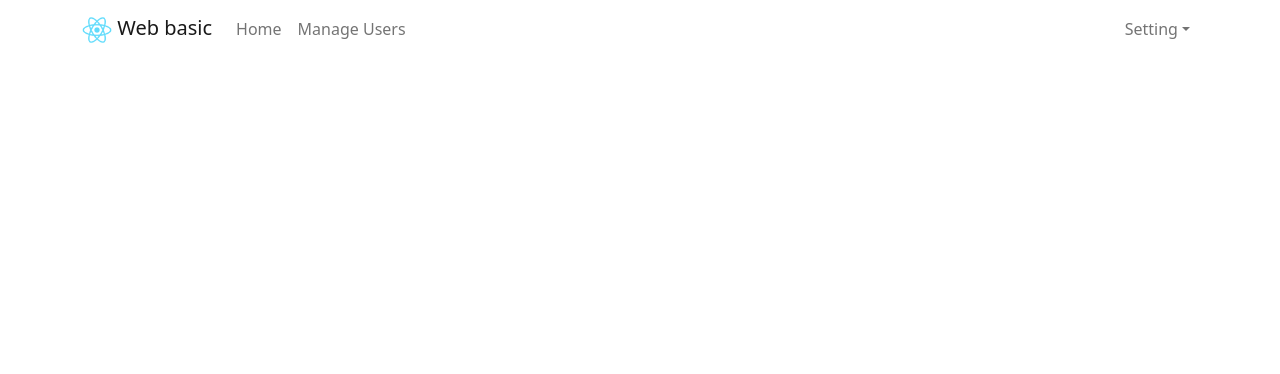
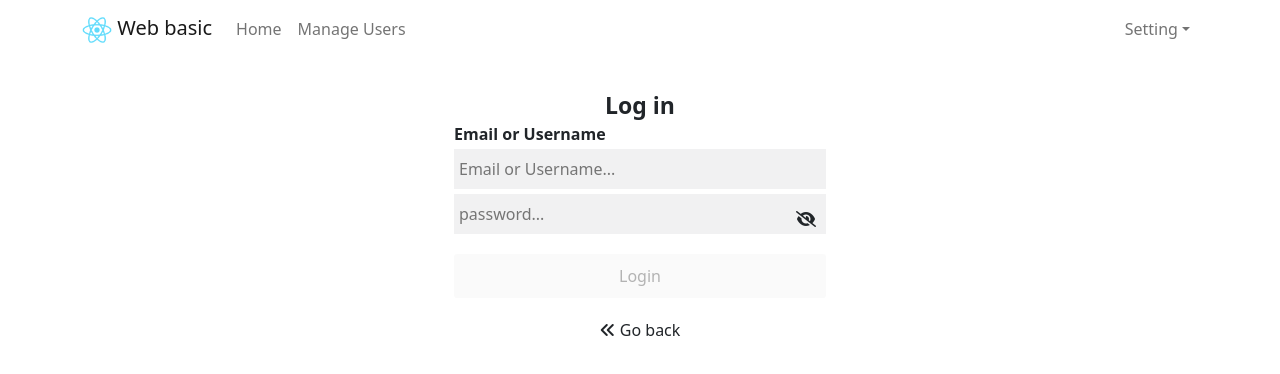
Before and after one commit to DucAnh2002/Test-Fresher, a React (Create React App) app: page /login in a window 1280 px wide. Shown: the top 374 px of the page. Built offline with nearby package versions, Linux system fonts and the light colour scheme.

Commit message:
Design login form

```diff
--- a/src/App.js
+++ b/src/App.js
@@ -6,6 +6,8 @@
 import { ToastContainer } from "react-toastify";
 
 import { Route, Routes, Link } from "react-router-dom";
+import Login from "./components/Login";
+
 // import { Row } from 'react-bootstrap';
 
 function App() {
@@ -17,6 +19,7 @@
           <Routes>
             <Route path="/" element={<Home />} />
             <Route path="/users" element={<TableUsers />} />
+            <Route path="/login" element={<Login />} />
           </Routes>
         </Container>
       </div>
--- a/src/App.scss
+++ b/src/App.scss
@@ -13,6 +13,66 @@
 }
 
 .app-container {
+  .login-container {
+    display: flex;
+    flex-direction: column;
+    margin: 0 auto;
+  }
+  .title {
+    text-align: center;
+    font-size: 23px;
+    font-weight: 700;
+    padding-top: 30px;
+  }
+  .text {
+    font-weight: 700;
+    padding-bottom: 3px;
+  }
+  input {
+    padding: 8px 5px;
+    outline: none;
+    background: #1618230f;
+    border: #1618230f;
+    margin-bottom: 5px;
+    width: 100%;
+
+    &:hover {
+      background-color: rgb(213, 224, 219);
+      // border: 1px solid #dedede;
+    }
+
+  }
+  button {
+    margin-top: 15px;
+    padding: 10px;
+    border-radius: 3px;
+    //background: deeppink ;
+    outline: none;
+    border: none;
 
 
+    &.active {
+      background-color: #fe2c55;
+      color: white;
+    }
+  }
+  .back {
+    text-align: center;
+    margin-top: 20px;
+    cursor: pointer;
+  }
+  .input-2{
+    position: relative;
+    i {
+      position: absolute;
+      top: 17px;
+      right: 10px;
+      cursor: pointer;
+    }
+
+  }
+  button[disabled=disabled], button:disabled {
+    cursor: not-allowed;
+    // pointer-events: none;
+    }
 }
--- /dev/null
+++ b/src/components/Login.js
@@ -0,0 +1,50 @@
+import { useState } from "react";
+
+const Login = () => {
+  const [email, setEmail] = useState("");
+  const [password, setPassword] = useState("");
+  const [isShowPassword, setIsShowPassword] = useState(false);
+
+  return (
+    <>
+      <div className="login-container col-4 scol-sm-4">
+        <div className="title">Log in</div>
+        <div className="text">Email or Username</div>
+
+        <input
+          type="text"
+          placeholder="Email or Username..."
+          value={email}
+          onChange={(event) => setEmail(event.target.value)}
+        />
+        <div className="input-2">
+          <input
+            type={isShowPassword === true ? "text" : "password"}
+            placeholder="password..."
+            value={password}
+            onChange={(event) => setPassword(event.target.value)}
+          />
+          <i
+            class={
+              isShowPassword === true
+                ? "fa-solid fa-eye"
+                : "fa-solid fa-eye-slash"
+            }
+            onClick={() => setIsShowPassword(!isShowPassword)}
+          ></i>
+        </div>
+        <button
+          className={email && password ? "active" : ""}
+          disabled={email && password ? false : true}
+        >
+          Login
+        </button>
+        <div className="back">
+          <i class="fa-solid fa-angles-left"></i> Go back
+        </div>
+      </div>
+    </>
+  );
+};
+
+export default Login;
```
